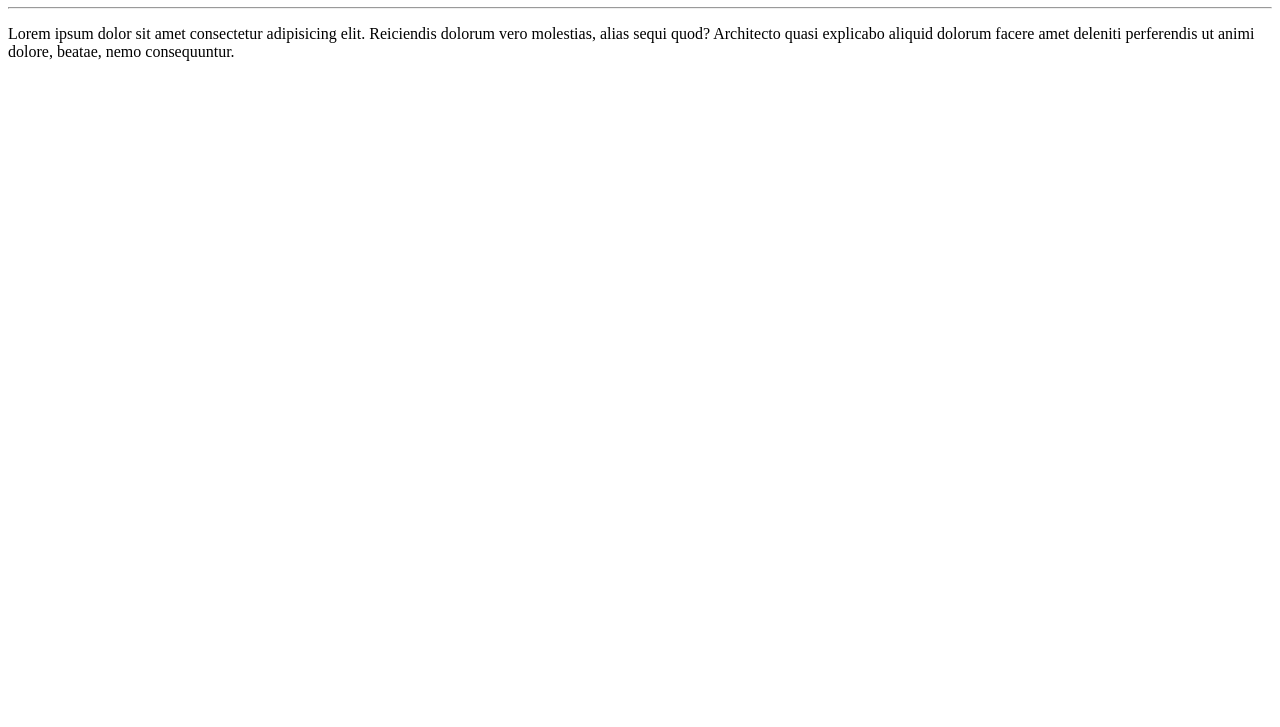
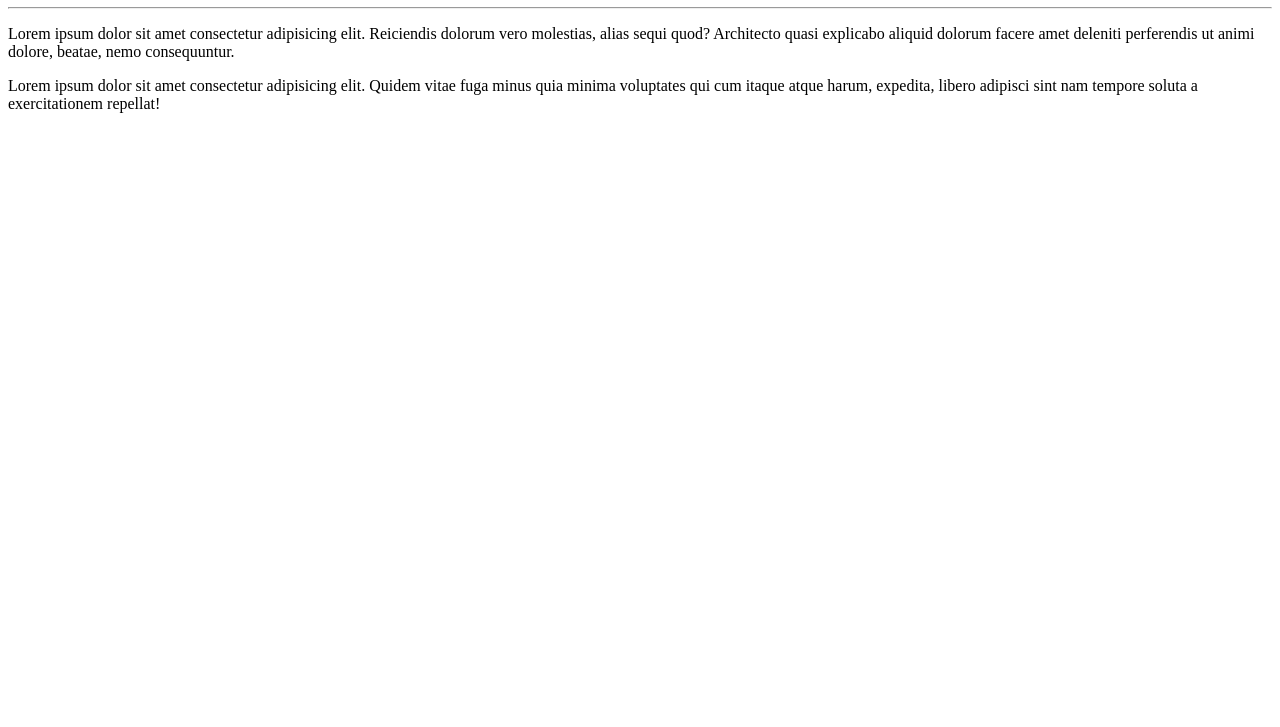
Before and after one commit to ana-leticia-cabral/Ola-Mundo, a plain HTML site: page site-exemplo/index.html in a window 1280 px wide. Shown: the part 73-800 px from the top of the page. Drawn offline with Linux system fonts and the light colour scheme.

Commit message:
Adicionei um parágrafo

```diff
--- a/site-exemplo/index.html
+++ b/site-exemplo/index.html
@@ -9,6 +9,7 @@
     <h1>Olá, Mundo!</h1>
     <hr>
     <p>Lorem ipsum dolor sit amet consectetur adipisicing elit. Reiciendis dolorum vero molestias, alias sequi quod? Architecto quasi explicabo aliquid dolorum facere amet deleniti perferendis ut animi dolore, beatae, nemo consequuntur.</p>
+    <p>Lorem ipsum dolor sit amet consectetur adipisicing elit. Quidem vitae fuga minus quia minima voluptates qui cum itaque atque harum, expedita, libero adipisci sint nam tempore soluta a exercitationem repellat!</p>
 
 </body>
 </html>
```
